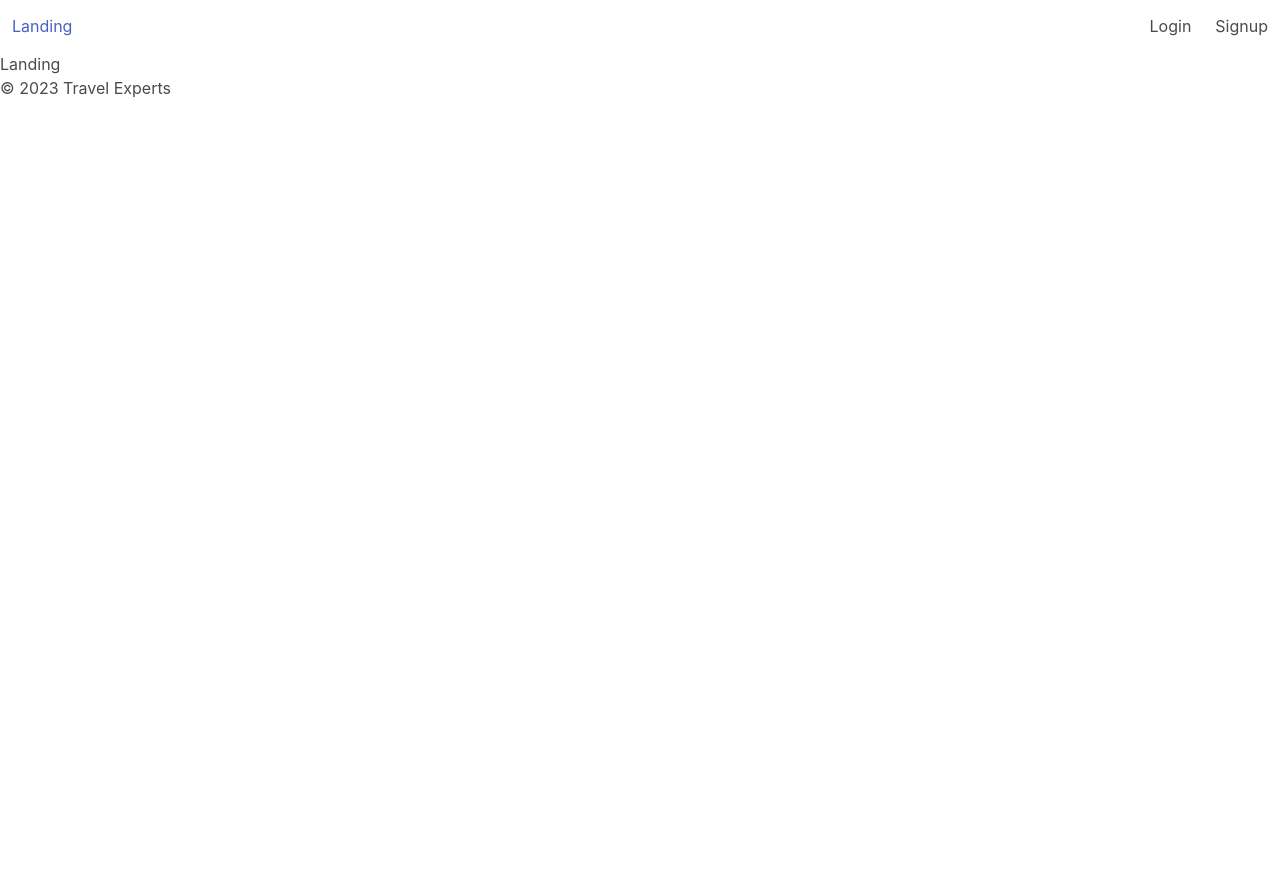
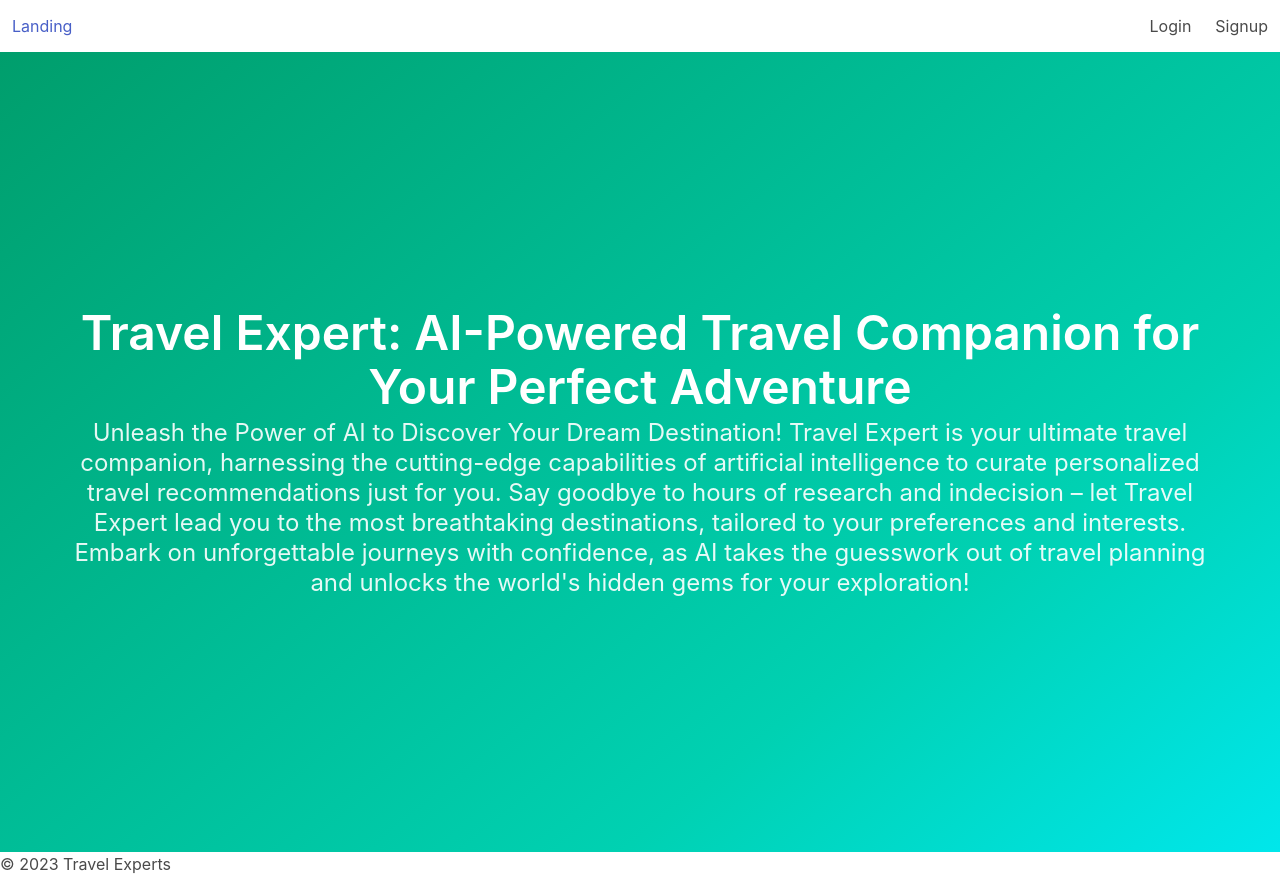
Before and after one commit to MarkusCDev/Travel-Experts, a React (Create React App) app: page / in a window 1280 px wide. Before the commit the page ends 800 px from the top, so only its background shows below. Built offline with nearby package versions, Linux system fonts and the light colour scheme; no server answers.

Commit message:
Home Page Update

```diff
--- a/src/pages/Landing.jsx
+++ b/src/pages/Landing.jsx
@@ -1,9 +1,26 @@
-import React from 'react'
+import React from 'react';
 
 const Landing = () => {
   return (
-    <div>Landing</div>
-  )
-}
+    <section className="hero is-fullheight is-bold is-primary">
+      <div className="hero-body">
+        <div className="container has-text-centered">
+          <h1 className="title is-size-1">
+            Travel Expert: AI-Powered Travel Companion for Your Perfect Adventure
+          </h1>
+          <h2 className="subtitle is-size-4">
+            Unleash the Power of AI to Discover Your Dream Destination! Travel Expert is your
+            ultimate travel companion, harnessing the cutting-edge capabilities of artificial
+            intelligence to curate personalized travel recommendations just for you. Say goodbye to
+            hours of research and indecision – let Travel Expert lead you to the most breathtaking
+            destinations, tailored to your preferences and interests. Embark on unforgettable
+            journeys with confidence, as AI takes the guesswork out of travel planning and unlocks
+            the world's hidden gems for your exploration!
+          </h2>
+        </div>
+      </div>
+    </section>
+  );
+};
 
-export default Landing
+export default Landing;
```
